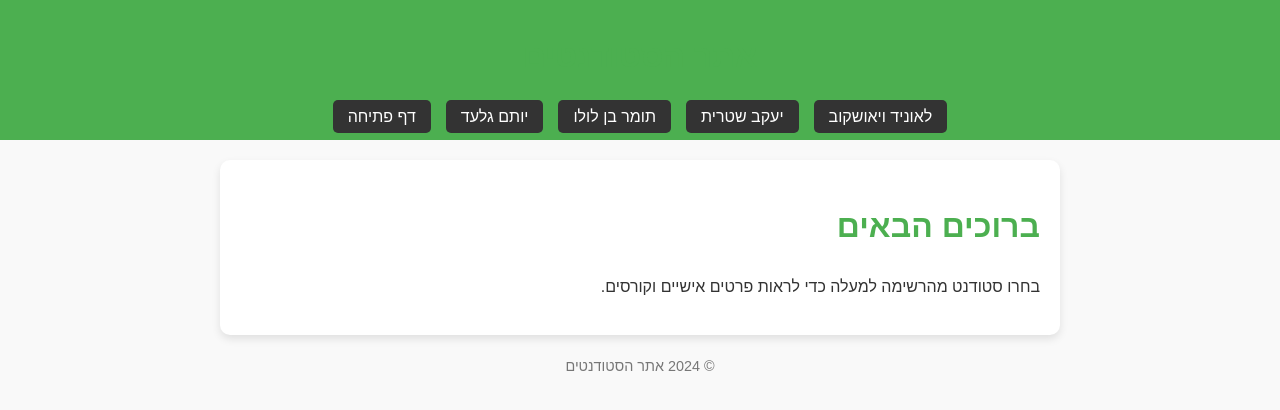
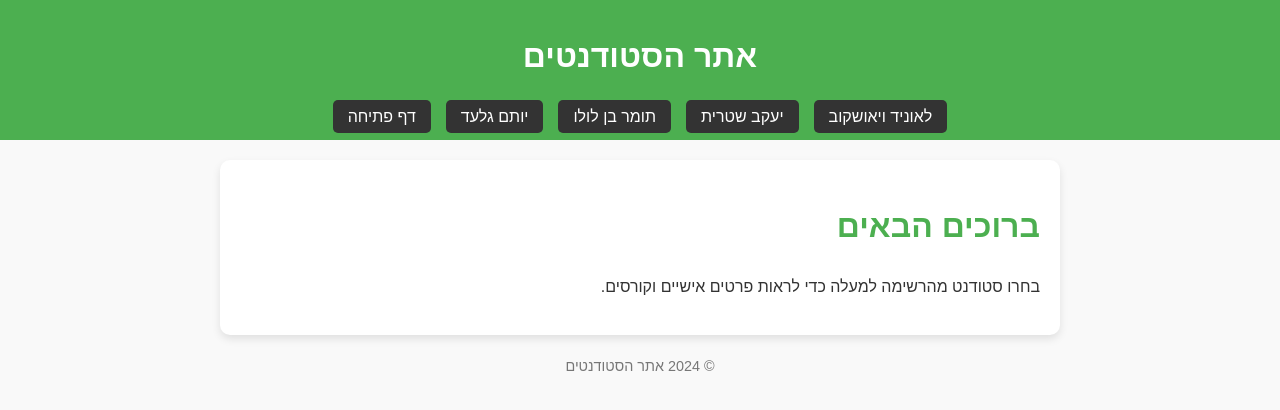
Before and after one commit to MrLegiongame/Royal-Searchers, a plain HTML site: page index.html in a window 1280 px wide. Drawn offline with Linux system fonts and the light colour scheme.

Commit message:
Update style.css
צבע לבן ל"אתר הסטודנטים"

```diff
--- a/style.css
+++ b/style.css
@@ -15,6 +15,11 @@ header {
     color: white;
     padding: 10px 0;
     text-align: center;
+}
+
+/* הוספת הצבע הלבן לכותרת הראשית */
+header h1 {
+    color: white; /* משנה את צבע הטקסט ללבן */
 }
 
 nav ul {
```
